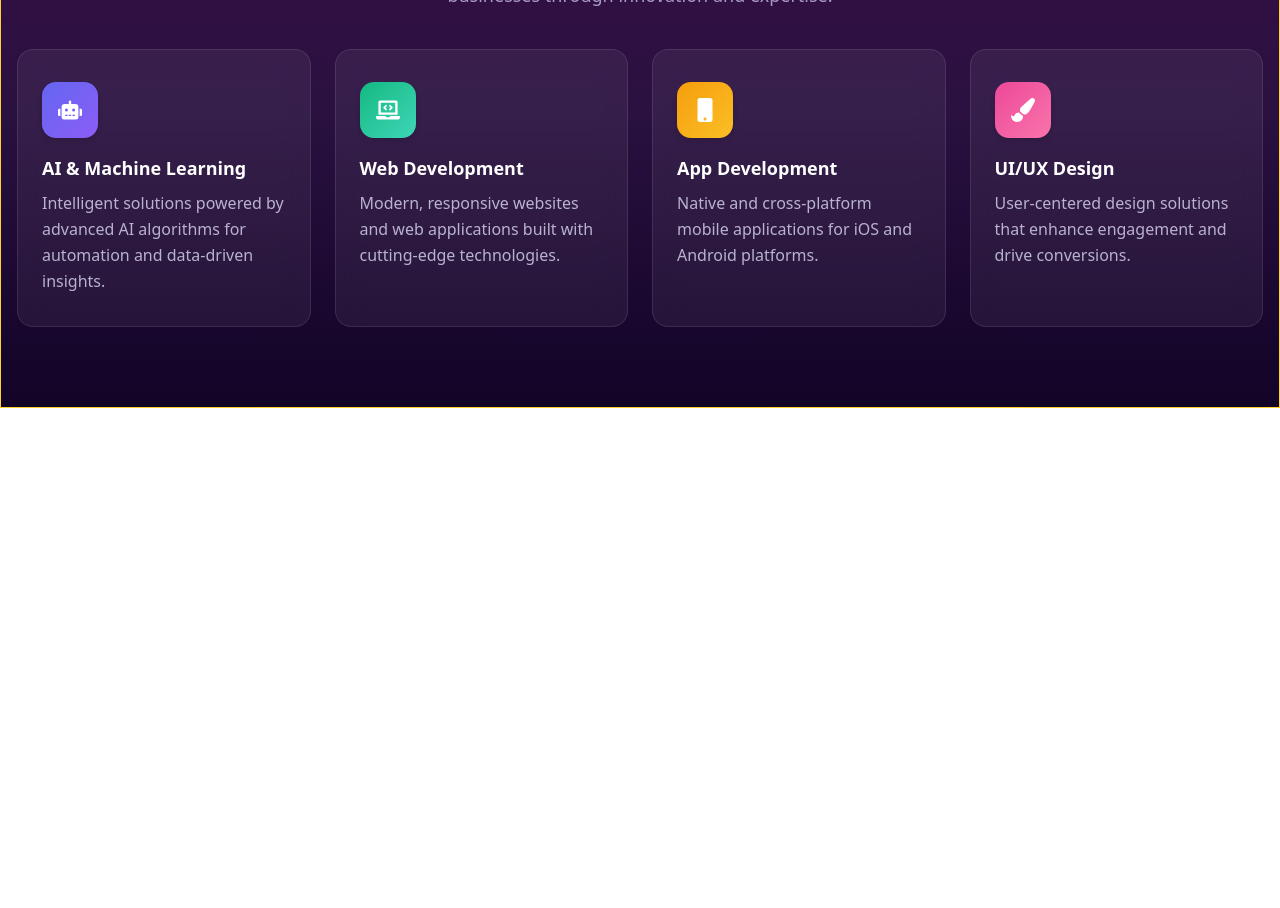
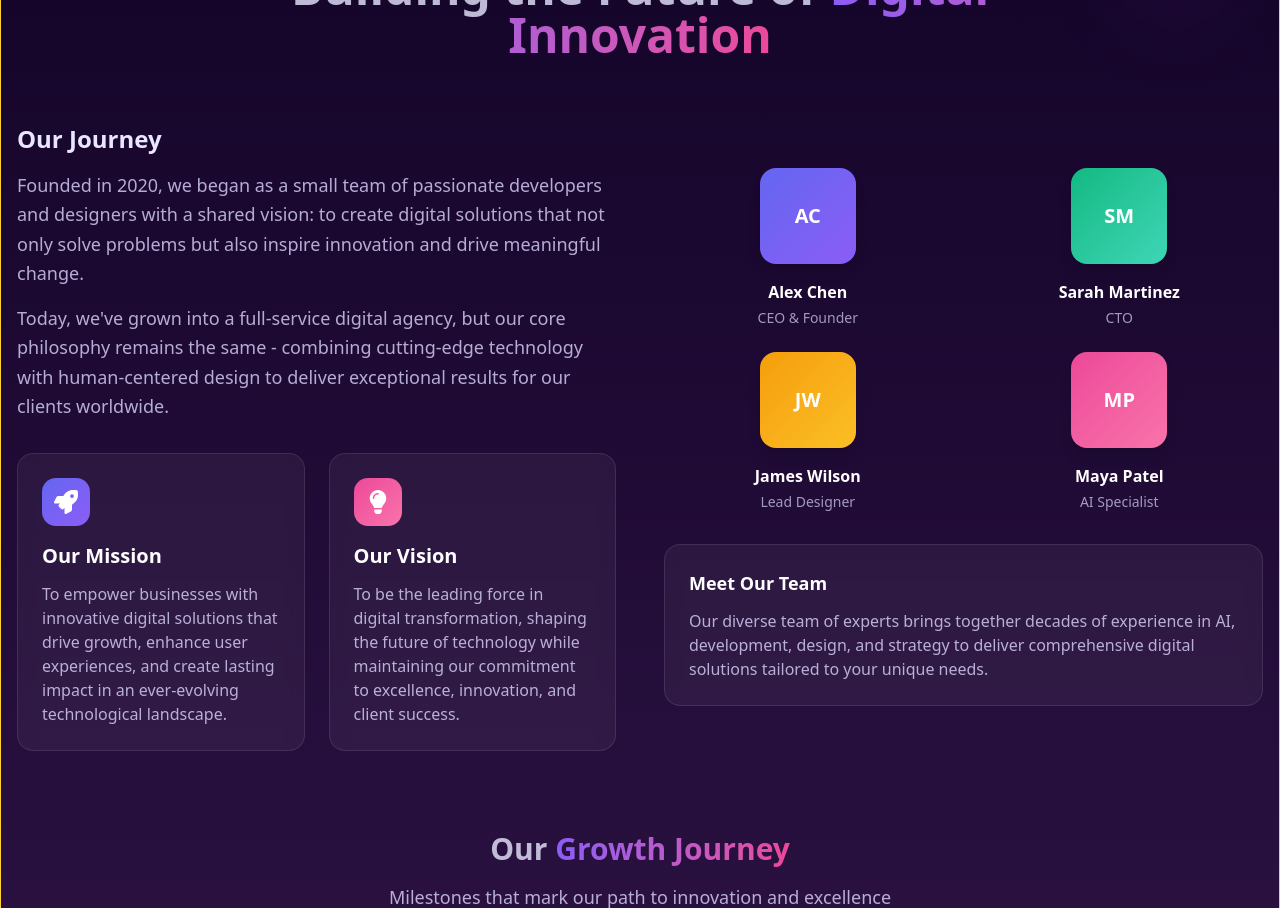
Before and after one commit to tanmayislam2006/roots-of-intilligence, a Next.js app: page / in a window 1280 px wide. Shown: the part 980-1888 px from the top of the page. Before the commit the page ends 1388 px from the top, so only its background shows below. Built offline with nearby package versions, Linux system fonts and the light colour scheme.

Commit message:
remove unneccesry section

```diff
--- /dev/null
+++ b/src/app/Components/AboutSection/AboutSection.jsx
@@ -0,0 +1,212 @@
+import React from "react";
+import { FaRocket, FaUsers, FaAward, FaLightbulb, FaChartLine } from "react-icons/fa";
+
+const AboutSection = () => {
+  const teamMembers = [
+    {
+      name: "Alex Chen",
+      role: "CEO & Founder",
+      avatar: "AC",
+      color: "from-[#6366f1] to-[#8b5cf6]",
+    },
+    {
+      name: "Sarah Martinez",
+      role: "CTO",
+      avatar: "SM",
+      color: "from-[#10b981] to-[#3dd6b8]",
+    },
+    {
+      name: "James Wilson",
+      role: "Lead Designer",
+      avatar: "JW",
+      color: "from-[#f59e0b] to-[#fbbf24]",
+    },
+    {
+      name: "Maya Patel",
+      role: "AI Specialist",
+      avatar: "MP",
+      color: "from-[#ec4899] to-[#f973ab]",
+    },
+  ];
+
+  const milestones = [
+    {
+      year: "2020",
+      title: "Company Founded",
+      description: "Started with a vision to revolutionize digital solutions",
+      icon: <FaRocket className="w-4 h-4" />,
+    },
+    {
+      year: "2021",
+      title: "First Major Client",
+      description: "Secured partnership with Fortune 500 company",
+      icon: <FaUsers className="w-4 h-4" />,
+    },
+    {
+      year: "2022",
+      title: "AI Division Launch",
+      description: "Expanded into artificial intelligence services",
+      icon: <FaLightbulb className="w-4 h-4" />,
+    },
+    {
+      year: "2023",
+      title: "Industry Recognition",
+      description: "Awarded 'Innovation Leader' in tech sector",
+      icon: <FaAward className="w-4 h-4" />,
+    },
+    {
+      year: "2024",
+      title: "Global Expansion",
+      description: "Opened offices in 3 new countries",
+      icon: <FaChartLine className="w-4 h-4" />,
+    },
+  ];
+
+  return (
+    <section className="py-20 relative bg-gradient-to-b from-[#120427] via-[#2a1140] to-[#3b0b47] overflow-hidden">
+      {/* Background Elements */}
+      <div className="absolute inset-0">
+        <div className="absolute top-20 right-10 w-32 h-32 bg-purple-500/5 rounded-full blur-2xl" />
+        <div className="absolute bottom-20 left-10 w-40 h-40 bg-indigo-500/5 rounded-full blur-2xl" />
+      </div>
+
+      <div className="container mx-auto px-4 relative">
+        {/* Header */}
+        <div className="text-center mb-16 max-w-3xl mx-auto">
+          <div className="inline-flex items-center gap-2 px-4 py-2 rounded-full bg-white/8 border border-white/10 text-sm text-[#f3e9ff] backdrop-blur-sm mb-6">
+            <FaUsers className="w-3 h-3 text-[#ffd6f6]" />
+            <span>Our Story & Vision</span>
+          </div>
+          <h2 className="text-4xl md:text-5xl font-bold text-[#e9e6ff]/80 mb-6">
+            Building the Future of <span className="bg-gradient-to-r from-[#8b5cf6] to-[#ec4899] bg-clip-text text-transparent">Digital Innovation</span>
+          </h2>
+        </div>
+
+        <div className="grid lg:grid-cols-2 gap-12 items-center mb-20">
+          {/* Story Content */}
+          <div className="space-y-6">
+            <div className="space-y-4">
+              <h3 className="text-2xl font-semibold text-[#e9e6ff]">Our Journey</h3>
+              <p className="text-lg text-[#dcd6ff]/80 leading-relaxed">
+                Founded in 2020, we began as a small team of passionate developers and designers
+                with a shared vision: to create digital solutions that not only solve problems but
+                also inspire innovation and drive meaningful change.
+              </p>
+              <p className="text-lg text-[#dcd6ff]/80 leading-relaxed">
+                Today, we've grown into a full-service digital agency, but our core philosophy
+                remains the same - combining cutting-edge technology with human-centered design
+                to deliver exceptional results for our clients worldwide.
+              </p>
+            </div>
+
+            {/* Mission & Vision */}
+            <div className="grid sm:grid-cols-2 gap-6 mt-8">
+              <div className="p-6 rounded-2xl bg-white/5 border border-white/10 backdrop-blur-sm">
+                <div className="w-12 h-12 rounded-xl bg-gradient-to-br from-[#6366f1] to-[#8b5cf6] flex items-center justify-center mb-4">
+                  <FaRocket className="w-6 h-6 text-white" />
+                </div>
+                <h4 className="text-xl font-semibold text-white mb-3">Our Mission</h4>
+                <p className="text-[#dcd6ff]/80">
+                  To empower businesses with innovative digital solutions that drive growth,
+                  enhance user experiences, and create lasting impact in an ever-evolving technological landscape.
+                </p>
+              </div>
+
+              <div className="p-6 rounded-2xl bg-white/5 border border-white/10 backdrop-blur-sm">
+                <div className="w-12 h-12 rounded-xl bg-gradient-to-br from-[#ec4899] to-[#f973ab] flex items-center justify-center mb-4">
+                  <FaLightbulb className="w-6 h-6 text-white" />
+                </div>
+                <h4 className="text-xl font-semibold text-white mb-3">Our Vision</h4>
+                <p className="text-[#dcd6ff]/80">
+                  To be the leading force in digital transformation, shaping the future of technology
+                  while maintaining our commitment to excellence, innovation, and client success.
+                </p>
+              </div>
+            </div>
+          </div>
+
+          {/* Team Avatars */}
+          <div className="relative">
+            <div className="grid grid-cols-2 gap-6">
+              {teamMembers.map((member, index) => (
+                <div
+                  key={index}
+                  className="text-center group cursor-pointer"
+                >
+                  <div className="relative mb-4">
+                    <div
+                      className={`w-24 h-24 rounded-2xl bg-gradient-to-br ${member.color} mx-auto flex items-center justify-center text-white font-bold text-xl shadow-lg group-hover:scale-110 transition-transform duration-300`}
+                    >
+                      {member.avatar}
+                    </div>
+                    <div className="absolute inset-0 rounded-2xl border-2 border-transparent bg-gradient-to-br from-white/20 to-transparent opacity-0 group-hover:opacity-100 transition-opacity duration-300" />
+                  </div>
+                  <h4 className="font-semibold text-white mb-1">{member.name}</h4>
+                  <p className="text-sm text-[#dcd6ff]/70">{member.role}</p>
+                </div>
+              ))}
+            </div>
+
+            {/* Team Description */}
+            <div className="mt-8 p-6 rounded-2xl bg-white/5 border border-white/10 backdrop-blur-sm">
+              <h4 className="text-lg font-semibold text-white mb-3">Meet Our Team</h4>
+              <p className="text-[#dcd6ff]/80">
+                Our diverse team of experts brings together decades of experience in AI,
+                development, design, and strategy to deliver comprehensive digital solutions
+                tailored to your unique needs.
+              </p>
+            </div>
+          </div>
+        </div>
+
+        {/* Timeline Section */}
+        <div className="max-w-4xl mx-auto">
+          <div className="text-center mb-12">
+            <h3 className="text-3xl font-bold text-[#e9e6ff]/80 mb-4">
+              Our <span className="bg-gradient-to-r from-[#8b5cf6] to-[#ec4899] bg-clip-text text-transparent">Growth Journey</span>
+            </h3>
+            <p className="text-lg text-[#dcd6ff]/80">
+              Milestones that mark our path to innovation and excellence
+            </p>
+          </div>
+
+          <div className="relative">
+            {/* Timeline Line */}
+            <div className="absolute left-1/2 transform -translate-x-1/2 w-1 h-full bg-gradient-to-b from-[#6366f1] to-[#ec4899] rounded-full" />
+
+            {/* Milestones */}
+            <div className="space-y-12">
+              {milestones.map((milestone, index) => (
+                <div
+                  key={index}
+                  className={`relative flex items-center ${
+                    index % 2 === 0 ? 'flex-row' : 'flex-row-reverse'
+                  }`}
+                >
+                  {/* Content */}
+                  <div className={`w-1/2 ${index % 2 === 0 ? 'pr-12' : 'pl-12'}`}>
+                    <div className="p-6 rounded-2xl bg-white/5 border border-white/10 backdrop-blur-sm hover:bg-white/10 transition-all duration-300">
+                      <div className="flex items-center gap-3 mb-3">
+                        <div className="w-8 h-8 rounded-lg bg-gradient-to-br from-[#6366f1] to-[#8b5cf6] flex items-center justify-center text-white">
+                          {milestone.icon}
+                        </div>
+                        <span className="text-lg font-semibold text-white">{milestone.year}</span>
+                      </div>
+                      <h4 className="text-xl font-semibold text-white mb-2">{milestone.title}</h4>
+                      <p className="text-[#dcd6ff]/80">{milestone.description}</p>
+                    </div>
+                  </div>
+
+                  {/* Timeline Dot */}
+                  <div className="absolute left-1/2 transform -translate-x-1/2 w-4 h-4 bg-gradient-to-br from-[#6366f1] to-[#ec4899] rounded-full border-4 border-[#120427] z-10" />
+                </div>
+              ))}
+            </div>
+          </div>
+        </div>
+      </div>
+    </section>
+  );
+};
+
+export default AboutSection;
--- a/src/app/Components/Course/Course.jsx
+++ /dev/null
@@ -1,11 +0,0 @@
-import React from 'react';
-
-const Course = () => {
-    return (
-        <div>
-            this is Course
-        </div>
-    );
-};
-
-export default Course;
--- a/src/app/Components/PopularCourse/PopularCourse.jsx
+++ /dev/null
@@ -1,11 +0,0 @@
-import React from 'react';
-
-const PopularCourse = () => {
-    return (
-        <div>
-            this is PopularCourse
-        </div>
-    );
-};
-
-export default PopularCourse;
--- a/src/app/layout.jsx
+++ b/src/app/layout.jsx
@@ -2,7 +2,7 @@ import { Toaster } from "react-hot-toast";
 import AuthProvider from "./AuthProvider";
 import "./globals.css";
 import { Poppins } from "next/font/google";
-import Navbar from './Components/Navbar/Navbar';
+import Navbar from "./Components/Navbar/Navbar";
 
 const poppins = Poppins({
   subsets: ["latin"],
@@ -19,15 +19,11 @@ export default function RootLayout({ children }) {
   return (
     <html lang="en">
       <body className={`${poppins.variable} antialiased`}>
-        <AuthProvider>
-          <Toaster position="top-center" reverseOrder={false} />
-          <header>
-            <Navbar />
-          </header>
-          <main className="w-full min-h-[calc(100vh-100px)]">
-            {children}
-            </main>
-        </AuthProvider>
+        <Toaster position="top-center" reverseOrder={false} />
+        <header>
+          <Navbar />
+        </header>
+        <main className="w-full min-h-[calc(100vh-100px)]">{children}</main>
       </body>
     </html>
   );
--- a/src/app/page.jsx
+++ b/src/app/page.jsx
@@ -1,10 +1,12 @@
 import Hero from "./Components/Hero/Hero";
 import ExploreCategories from "./Components/ExploreCategories/ExploreCategories";
+import AboutSection from "./Components/AboutSection/AboutSection";
 
 const Home = () => {
   return (
     <div className="border border-amber-300">
-      <Hero></Hero>
+      <Hero/>
+      <AboutSection/>
       <ExploreCategories />
     </div>
   );
```
